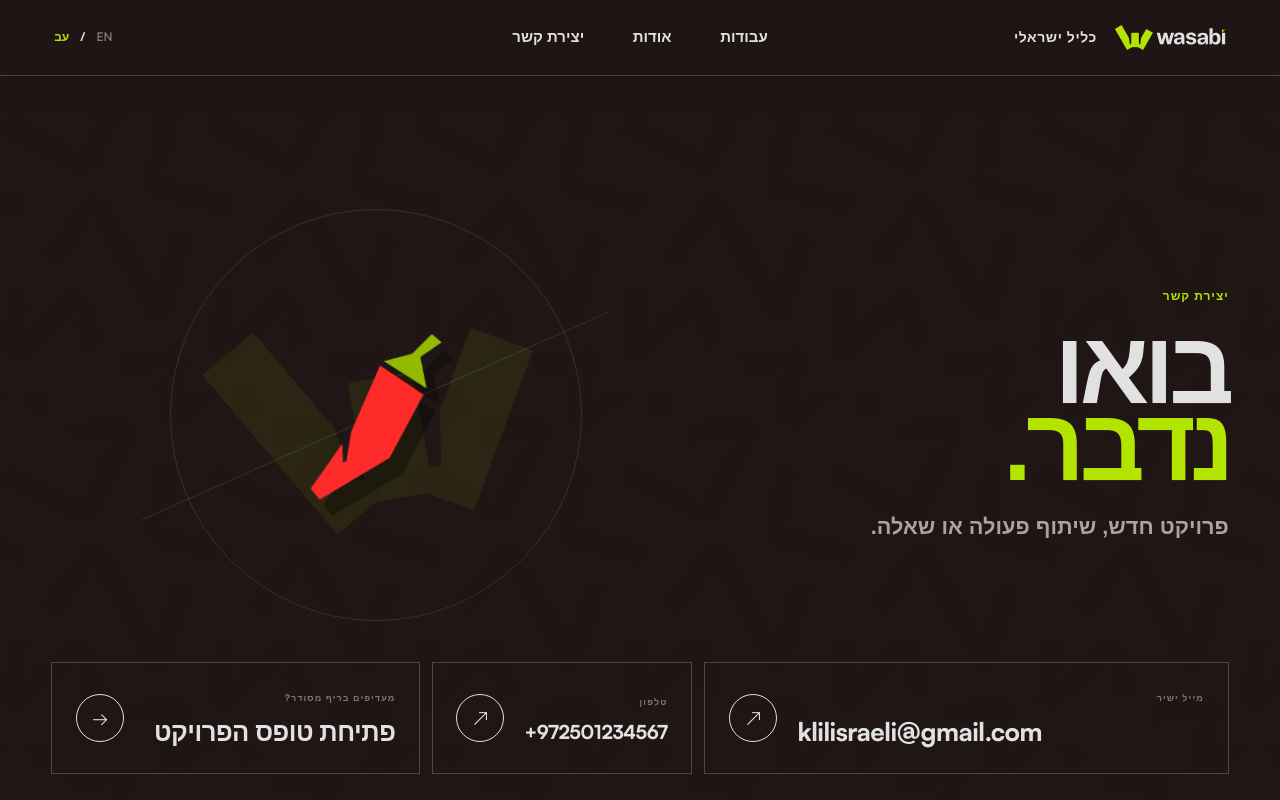
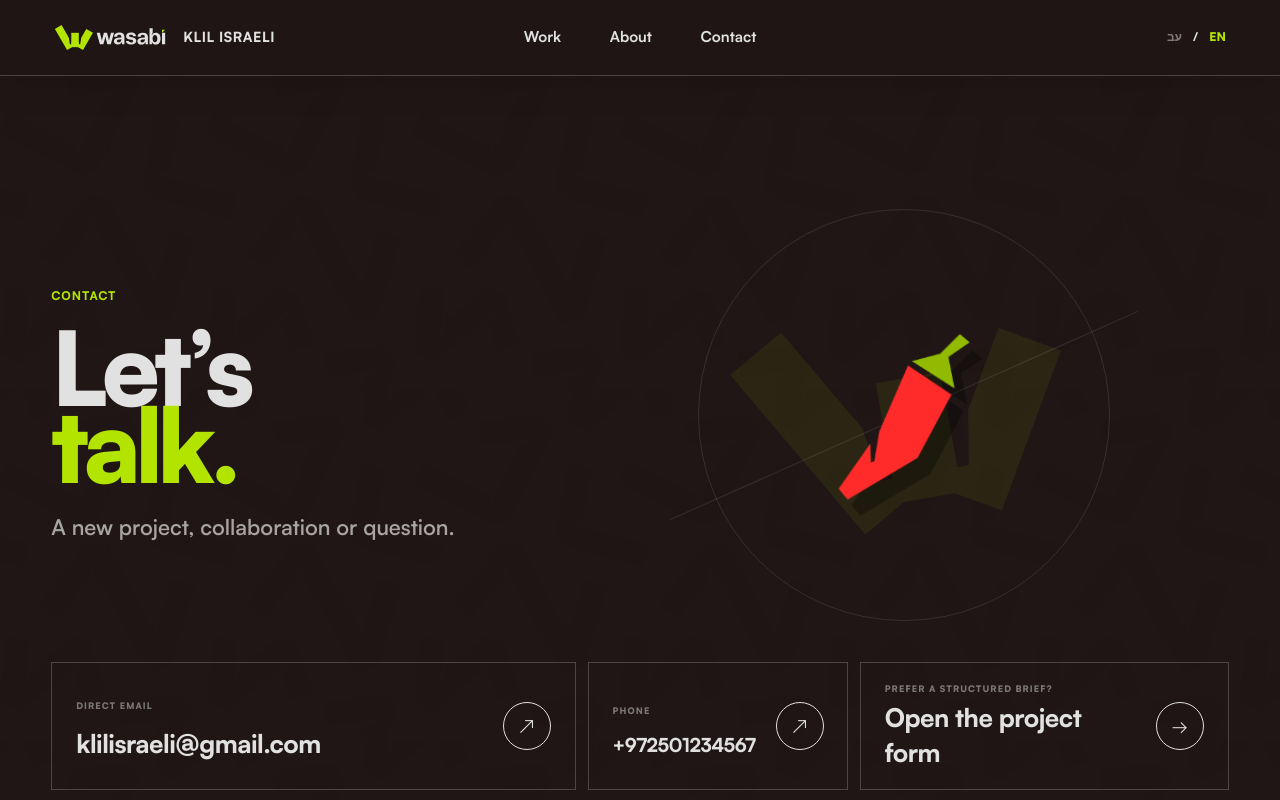
Before and after one commit to LiorAvshalomov/klil-wasabi, a Next.js app: page /contact in a window 1280 px wide. Shown: the top 800 px of the page. Built offline with nearby package versions, Linux system fonts and the light colour scheme; a web font is replaced by a local one.

Commit message:
Make English the default site language

```diff
--- a/app/layout.tsx
+++ b/app/layout.tsx
@@ -2,22 +2,22 @@ import type { Metadata, Viewport } from "next";
 import "./globals.css";
 
 export const metadata: Metadata = {
-  title: "כליל ישראלי | Motion Designer & Director",
+  title: "Klil Israeli | Motion Designer & Director",
   description: "Wasabi Studio by Klil Israeli — Motion Design, creative direction and brand films from Tel Aviv.",
   icons: {
     icon: "/favicon.svg",
     shortcut: "/favicon.svg",
   },
   openGraph: {
-    title: "כליל ישראלי | Motion Designer & Director",
+    title: "Klil Israeli | Motion Designer & Director",
     description: "Every frame moves for a reason. Wasabi Studio by Klil Israeli.",
-    locale: "he_IL",
-    alternateLocale: "en_US",
+    locale: "en_US",
+    alternateLocale: "he_IL",
     type: "website",
   },
   twitter: {
     card: "summary",
-    title: "כליל ישראלי | Motion Designer & Director",
+    title: "Klil Israeli | Motion Designer & Director",
     description: "Every frame moves for a reason.",
   },
 };
@@ -29,7 +29,7 @@ export const viewport: Viewport = {
 
 export default function RootLayout({ children }: Readonly<{ children: React.ReactNode }>) {
   return (
-    <html lang="he" dir="rtl">
+    <html lang="en" dir="ltr">
       <body>{children}</body>
     </html>
   );
--- a/app/projects/[slug]/page.tsx
+++ b/app/projects/[slug]/page.tsx
@@ -13,8 +13,8 @@ export async function generateMetadata({ params }: { params: Promise<{ slug: str
   if (!project) return {};
 
   return {
-    title: `${project.title.he} / ${project.title.en} | כליל ישראלי`,
-    description: project.statement.he,
+    title: `${project.title.en} / ${project.title.he} | Klil Israeli`,
+    description: project.statement.en,
   };
 }
 
--- a/app/use-language.ts
+++ b/app/use-language.ts
@@ -3,19 +3,21 @@
 import { useCallback, useEffect, useState } from "react";
 import type { Language } from "./project-data";
 
+const LANGUAGE_STORAGE_KEY = "wasabi-language-v2";
+
 export function useLanguage() {
-  const [language, setLanguage] = useState<Language>("he");
+  const [language, setLanguage] = useState<Language>("en");
   const [switching, setSwitching] = useState(false);
 
   useEffect(() => {
     const queryLanguage = new URLSearchParams(window.location.search).get("lang");
-    const savedLanguage = window.localStorage.getItem("wasabi-language");
+    const savedLanguage = window.localStorage.getItem(LANGUAGE_STORAGE_KEY);
     const initialLanguage: Language =
       queryLanguage === "en" || queryLanguage === "he"
         ? queryLanguage
-        : savedLanguage === "en"
-          ? "en"
-          : "he";
+        : savedLanguage === "he"
+          ? "he"
+          : "en";
 
     document.documentElement.lang = initialLanguage;
     document.documentElement.dir = initialLanguage === "he" ? "rtl" : "ltr";
@@ -30,12 +32,12 @@ export function useLanguage() {
     setSwitching(true);
     window.setTimeout(() => {
       setLanguage(nextLanguage);
-      window.localStorage.setItem("wasabi-language", nextLanguage);
+      window.localStorage.setItem(LANGUAGE_STORAGE_KEY, nextLanguage);
       document.documentElement.lang = nextLanguage;
       document.documentElement.dir = nextLanguage === "he" ? "rtl" : "ltr";
 
       const url = new URL(window.location.href);
-      if (nextLanguage === "en") url.searchParams.set("lang", "en");
+      if (nextLanguage === "he") url.searchParams.set("lang", "he");
       else url.searchParams.delete("lang");
       window.history.replaceState({}, "", url);
 
@@ -45,9 +47,9 @@ export function useLanguage() {
 
   const languageHref = useCallback(
     (href: string) => {
-      if (language !== "en") return href;
+      if (language !== "he") return href;
       const [path, hash] = href.split("#", 2);
-      const localizedPath = `${path}${path.includes("?") ? "&" : "?"}lang=en`;
+      const localizedPath = `${path}${path.includes("?") ? "&" : "?"}lang=he`;
       return hash === undefined ? localizedPath : `${localizedPath}#${hash}`;
     },
     [language],
```
Also changed, not shown: 1 other file (tests, documents, lock files or other folders).
